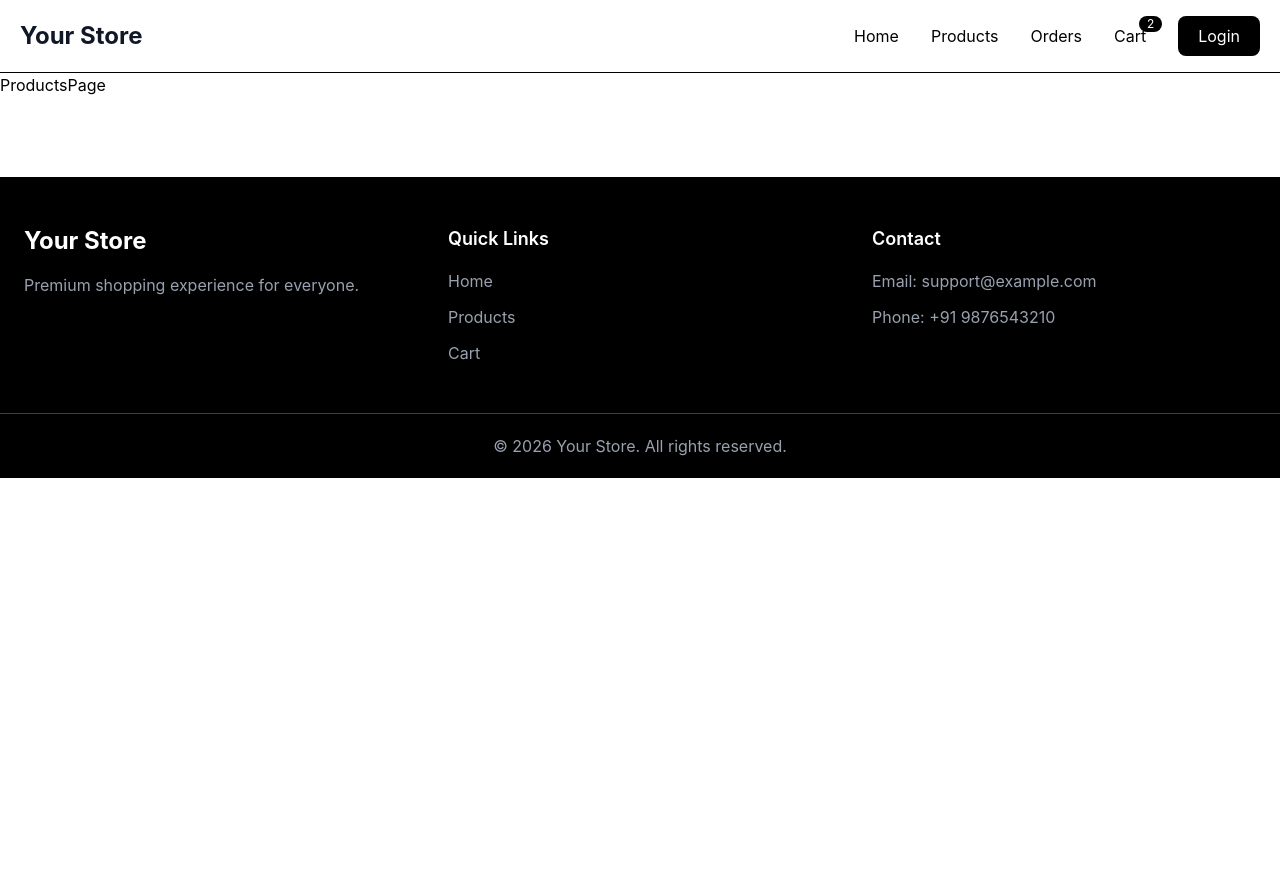
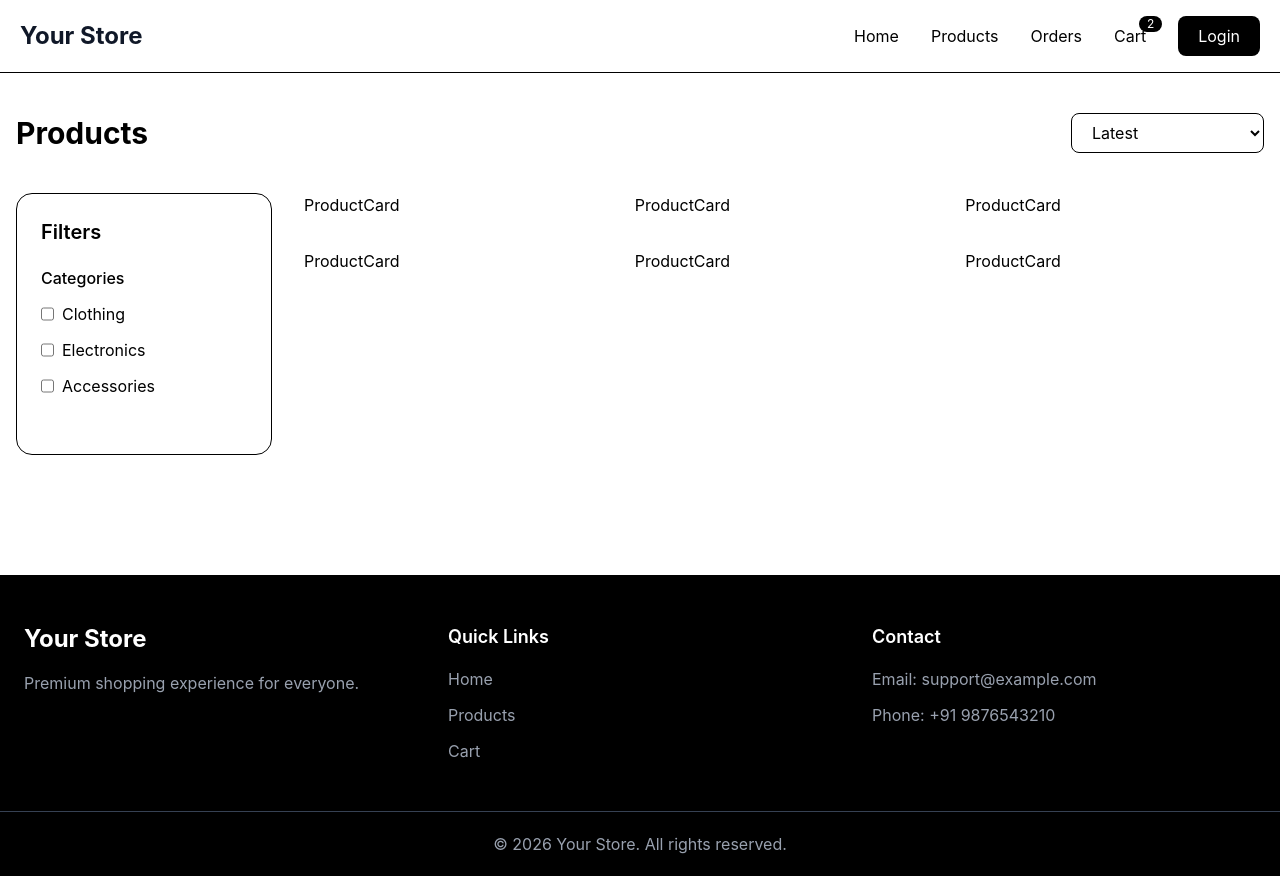
Before and after one commit to fayiztv/e-commerce, a React (Vite) app in the folder client/: page /products in a window 1280 px wide. Before the commit the page ends 800 px from the top, so only its background shows below. Built offline with nearby package versions, Linux system fonts and the light colour scheme.

Commit message:
products page added

```diff
--- a/client/src/pages/user/Products.jsx
+++ b/client/src/pages/user/Products.jsx
@@ -1,7 +1,74 @@
-
+import ProductCard from "../../components/user/ProductCard";
 
 export default function ProductsPage() {
   return (
-    <div>ProductsPage</div>
-  )
+    <div className="mx-auto max-w-7xl px-4 py-10">
+
+      {/* Page Title */}
+      <div className="mb-10 flex items-center justify-between">
+        <h1 className="text-3xl font-bold">
+          Products
+        </h1>
+
+        <select className="rounded-lg border px-4 py-2 outline-none">
+          <option>Latest</option>
+          <option>Price: Low to High</option>
+          <option>Price: High to Low</option>
+        </select>
+      </div>
+
+      <div className="flex flex-col gap-8 lg:flex-row">
+
+        {/* Sidebar */}
+        <div className="w-full rounded-2xl border p-6 lg:w-64">
+
+          <h2 className="mb-5 text-xl font-semibold">
+            Filters
+          </h2>
+
+          {/* Categories */}
+          <div className="mb-8">
+            <h3 className="mb-3 font-medium">
+              Categories
+            </h3>
+
+            <div className="space-y-3">
+
+              <label className="flex gap-2">
+                <input type="checkbox" />
+                Clothing
+              </label>
+
+              <label className="flex gap-2">
+                <input type="checkbox" />
+                Electronics
+              </label>
+
+              <label className="flex gap-2">
+                <input type="checkbox" />
+                Accessories
+              </label>
+
+            </div>
+          </div>
+
+        </div>
+
+        {/* Product Grid */}
+        <div className="flex-1">
+
+          <div className="grid gap-8 sm:grid-cols-2 xl:grid-cols-3">
+
+            {[1, 2, 3, 4, 5, 6].map((item) => (
+              <ProductCard item={item}/>
+            ))}
+
+          </div>
+
+        </div>
+
+      </div>
+
+    </div>
+  );
 }
```
